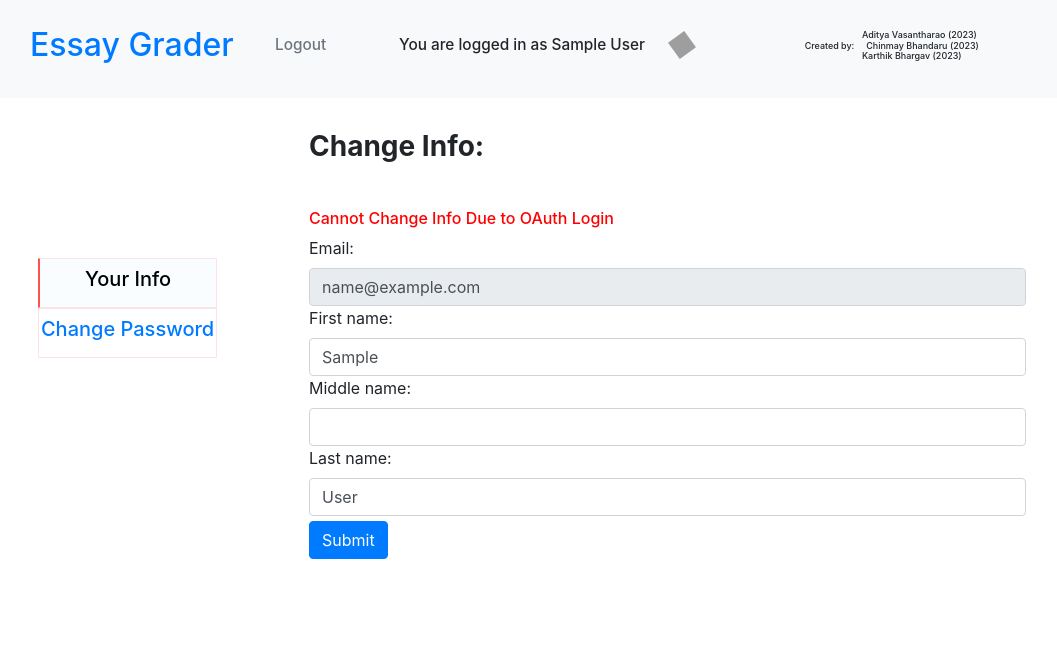
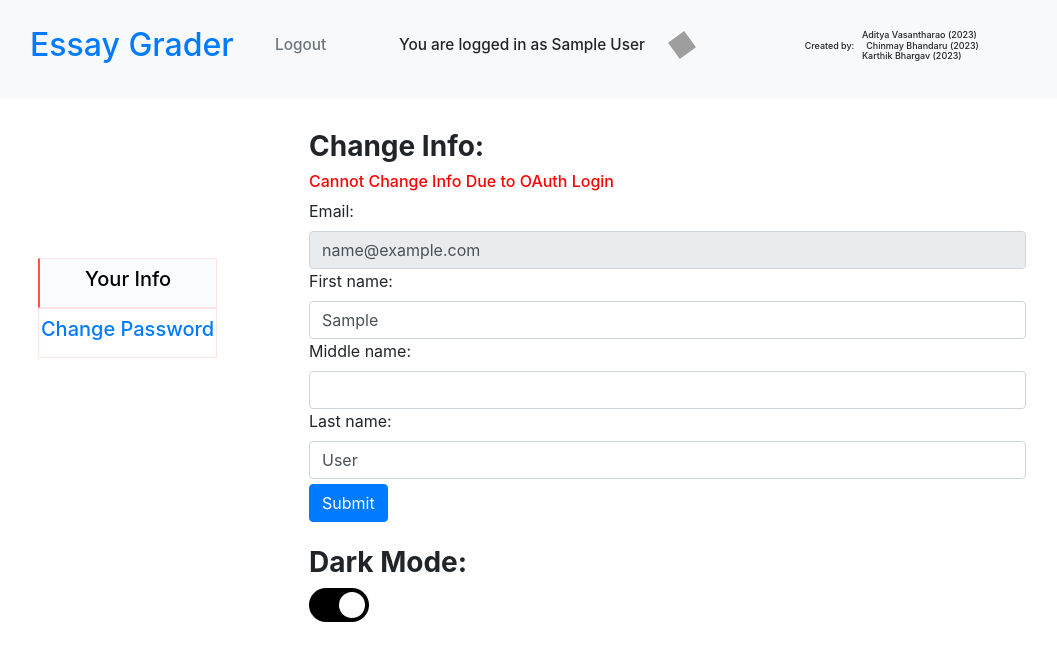
Before and after one commit to themoonwalker1/Essay-Grader, a Django app: page /settings/info in a window 1280 px wide. Shown: the top 661 px of the page, without its empty margins (26-1083 px from the left). Run offline with Django 3.2, Linux system fonts and the light colour scheme; the visitor is signed in with stand-in values (Sample User, id 1); parts of the project's set-up code (start-up, migrations or seed data) failed here and were passed over; some libraries are stand-ins or nearby versions; grey boxes are pictures that could not be loaded.

Commit message:
Added toggle switch for dark mode

```diff
--- a/essay_grader/templates/base.html
+++ b/essay_grader/templates/base.html
@@ -1,5 +1,5 @@
 <!DOCTYPE html>
-<html>
+<html lang="en" class="theme-light">
     <head>
         <title>TJHSST Essay Grader</title>
 
@@ -116,6 +116,18 @@ Created by:     Chinmay Bhandaru (2023)
 					transform:rotate(360deg);
 				}
 			}
+			.theme-light {
+			  --color-primary: #0060df;
+			  --color-secondary: #fbfbfe;
+			  --color-accent: #fd6f53;
+			  --font-color: #000000;
+			}
+			.theme-dark {
+			  --color-primary: #17ed90;
+			  --color-secondary: #2a2c2d;
+			  --color-accent: #12cdea;
+			  --font-color: #ffffff;
+			}
 
         </style>
 
--- a/grader_app/models.py
+++ b/grader_app/models.py
@@ -60,6 +60,7 @@ class User(AbstractBaseUser):
     middle_name = models.CharField(max_length=50, null=True)
     last_name = models.CharField(max_length=50)
     logged_with_ion = models.BooleanField(default=False)
+    dark_mode = models.BooleanField(default=False)
 
     teachers = models.TextField(default=json.dumps({
         "period_1_teacher" : "",
@@ -156,4 +157,4 @@ class Essay(models.Model):
     created_on = models.DateTimeField(auto_now_add=True)
     citation_type = models.CharField(max_length=150, choices=dropdown, default="None")
     marked_body = models.TextField(default=body)
-    graded=False
+    graded=models.BooleanField(default=False)
--- a/grader_app/templates/settings_info.html
+++ b/grader_app/templates/settings_info.html
@@ -30,6 +30,64 @@
 			color: black;
 			border-left: 2px solid #ff5349;
 		}
+		.switch {
+		  position: relative;
+		  display: inline-block;
+		  width: 60px;
+		  height: 34px;
+		}
+
+		.switch input {
+		  opacity: 0;
+		  width: 0;
+		  height: 0;
+		}
+
+		.slider {
+		  position: absolute;
+		  cursor: pointer;
+		  top: 0;
+		  left: 0;
+		  right: 0;
+		  bottom: 0;
+		  background-color: #ccc;
+		  -webkit-transition: .4s;
+		  transition: .4s;
+		}
+
+		.slider:before {
+		  position: absolute;
+		  content: "";
+		  height: 26px;
+		  width: 26px;
+		  left: 4px;
+		  bottom: 4px;
+		  background-color: white;
+		  -webkit-transition: .4s;
+		  transition: .4s;
+		}
+
+		input:checked + .slider {
+		  background-color: black;
+		}
+
+		input:focus + .slider {
+		  box-shadow: 0 0 1px #2196F3;
+		}
+
+		input:checked + .slider:before {
+		  -webkit-transform: translateX(26px);
+		  -ms-transform: translateX(26px);
+		  transform: translateX(26px);
+		}
+
+		.slider.round {
+		  border-radius: 34px;
+		}
+
+		.slider.round:before {
+		  border-radius: 50%;
+		}
 	</style>
 {% endblock %}
 
@@ -44,7 +102,7 @@
 			{% if user.student %}
 			<a href="{% url 'settings_teachers' %}" style="text-decoration:none">
 			<div class="option">
-				<span><h5>Change Teachers</h5></span>
+				<span><h5 id="H">Change Teachers</h5></span>
 			</div>
 			</a>
 			{% endif %}
@@ -56,7 +114,6 @@
 		</div>
 		<div class="col-md-7 offset-md-3 container" style="padding-top: 2em; width:70%; text-align: left;">
 			<h3><b>Change Info:</b></h3>
-			<pre>     </pre>
 			<h6 style="color:red;">{{error}}</h6>
 			<form action="{% url 'settings_info' %}" method="post">
 				{% csrf_token %}
@@ -65,8 +122,38 @@
 				<div style="margin-top:5px;" >
 					<button type="form" class="btn btn-primary" value="{{ next }}">Submit</button>
 				</div>
-			</form>
+			</form><br>
+			<h3><b>Dark Mode:</b></h3>
+			<label id="switch" class="switch">
+            <input type="checkbox" onchange="toggleTheme()" id="slider">
+            <span class="slider round"></span>
+			</label>
+			<script>
+				function setTheme(themeName) {
+					localStorage.setItem('theme', themeName);
+					document.documentElement.className = themeName;
+				}
+
+				// function to toggle between light and dark theme
+				function toggleTheme() {
+					if (localStorage.getItem('theme') === 'theme-dark') {
+						setTheme('theme-light');
+					} else {
+						setTheme('theme-dark');
+					}
+				}
+
+				// Immediately invoked function to set the theme on initial load
+				(function () {
+					if (localStorage.getItem('theme') === 'theme-dark') {
+						setTheme('theme-dark');
+						document.getElementById('slider').checked = false;
+					} else {
+						setTheme('theme-light');
+					  document.getElementById('slider').checked = true;
+					}
+				})();
+			</script>
 		</div>
 	</div>
-
 {% endblock %}
--- a/grader_app/templates/settings_password.html
+++ b/grader_app/templates/settings_password.html
@@ -56,7 +56,6 @@
 		</div>
 		<div class="col-md-7 offset-md-3 container" style="padding-top: 2em; width:70%; text-align: left;">
 			<h3><b>Change Password:</b></h3>
-			<pre>     </pre>
 			<h6 style="color:red;">{{error}}</h6>
 			<form action="{% url 'settings_password' %}" method="post">
 				{% csrf_token %}
--- a/grader_app/templates/settings_teacher.html
+++ b/grader_app/templates/settings_teacher.html
@@ -54,7 +54,6 @@
 		</div>
 		<div class="col-md-7 offset-md-3 container" style="padding-top: 2em; width:70%; text-align: left;">
 			<h3><b>Change Teachers:</b></h3>
-			<pre>     </pre>
 			<h6 style="color:red;">{{error}}</h6>
 			<form action="{% url 'settings_teachers' %}" method="post">
 				{% csrf_token %}
--- a/grader_app/views.py
+++ b/grader_app/views.py
@@ -382,7 +382,9 @@ def settings_changeInfo(request):
             profile.first_name = form.cleaned_data.get('first_name')
             profile.middle_name = form.cleaned_data.get('middle_name')
             profile.last_name = form.cleaned_data.get('last_name')
-            profile.save()
+        profile.save()
+    print(profile.dark_mode)
+
 
 
 
@@ -446,8 +448,8 @@ def settings_changeTeachers(request):
                 teachers[name] = form.cleaned_data.get(name);
             profile.set_teachers(teachers)
             profile.save()
-    else:
-        context['error'] = "Invalid Email(s)"
+        else:
+            context['error'] = "Invalid Email(s)"
 
 
 
```
Also changed, not shown: grader_app/migrations/0003_auto_20200601_2151.py (added).
